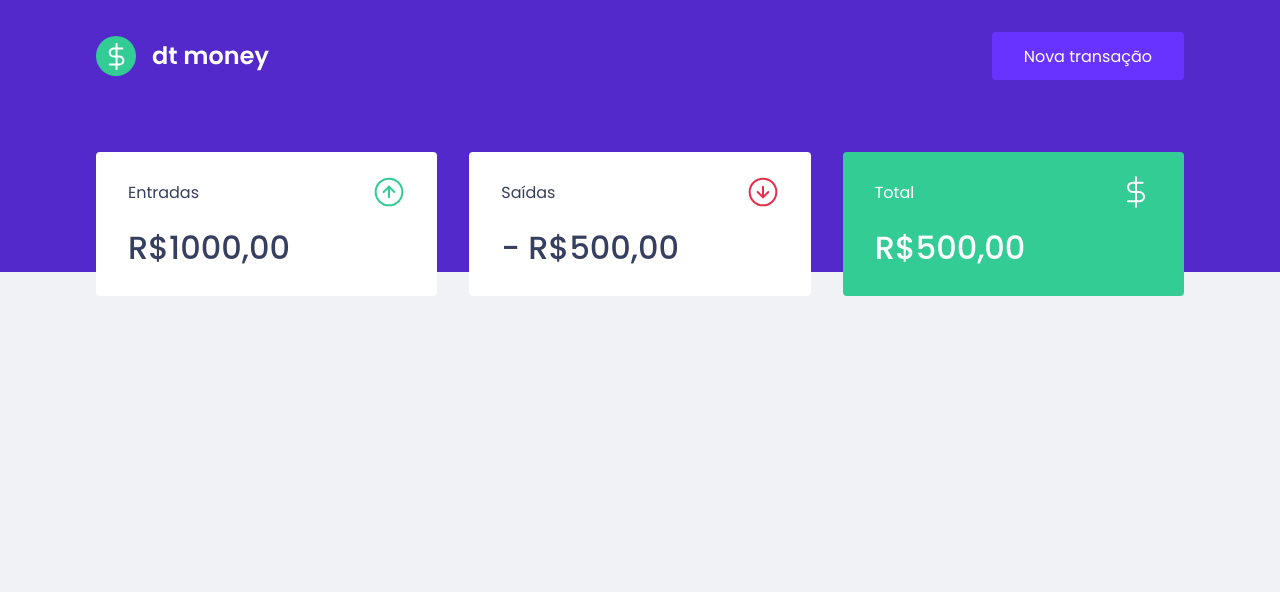
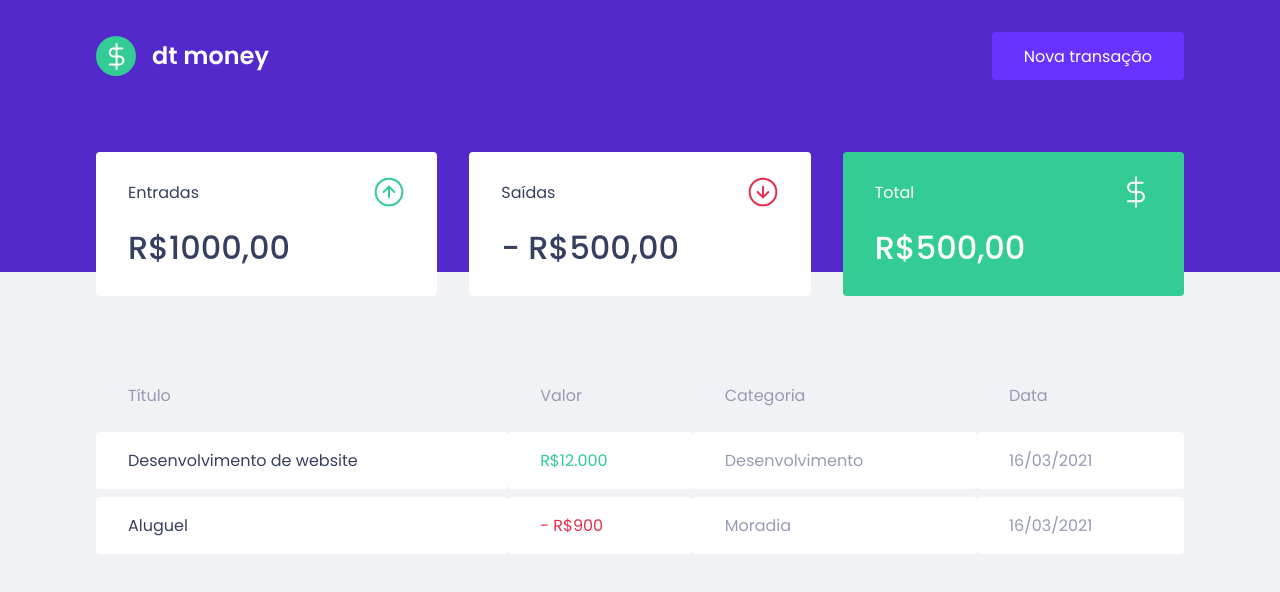
Before and after one commit to flpfar/dtmoney, a React (Create React App) app: page / in a window 1280 px wide. Shown: the top 592 px of the page. Built offline with nearby package versions, Linux system fonts and the light colour scheme.

Commit message:
Add TransactionsTable component

```diff
--- a/src/components/Dashboard/index.tsx
+++ b/src/components/Dashboard/index.tsx
@@ -1,4 +1,5 @@
 import { Summary } from "../Summary";
+import { TransactionsTable } from "../TransactionsTable";
 import { Container } from "./styles";
 
 
@@ -6,6 +7,7 @@
   return (
     <Container>
       <Summary />
+      <TransactionsTable />
     </Container>
   )
 }
--- /dev/null
+++ b/src/components/TransactionsTable/index.tsx
@@ -0,0 +1,32 @@
+import { Container } from './styles'
+
+export function TransactionsTable() {
+  return (
+    <Container>
+      <table>
+        <thead>
+          <tr>
+            <th>Título</th>
+            <th>Valor</th>
+            <th>Categoria</th>
+            <th>Data</th>
+          </tr>
+        </thead>
+        <tbody>
+          <tr>
+            <td>Desenvolvimento de website</td>
+            <td className="deposit">R$12.000</td>
+            <td>Desenvolvimento</td>
+            <td>16/03/2021</td>
+          </tr>
+          <tr>
+            <td>Aluguel</td>
+            <td className="withdraw">- R$900</td>
+            <td>Moradia</td>
+            <td>16/03/2021</td>
+          </tr>
+        </tbody>
+      </table>
+    </Container>
+  )
+}
--- /dev/null
+++ b/src/components/TransactionsTable/styles.ts
@@ -0,0 +1,38 @@
+import styled from 'styled-components'
+
+export const Container = styled.div`
+  margin-top: 4rem;
+
+  table {
+    width: 100%;
+    border-spacing: 0 0.5rem;
+
+    th {
+      color: var(--text-body);
+      font-weight: 400;
+      padding: 1rem 2rem;
+      text-align: left;
+      line-height: 1.5rem;
+    }
+
+    td {
+      padding: 1rem 2rem;
+      border: 0;
+      background: var(--shape);
+      color: var(--text-body);
+      border-radius: 0.25rem;
+
+      &:first-child {
+        color: var(--text-title);
+      }
+
+      &.deposit {
+        color: var(--green);
+      }
+
+      &.withdraw {
+        color: var(--red);
+      }
+    }
+  }
+`;
```
